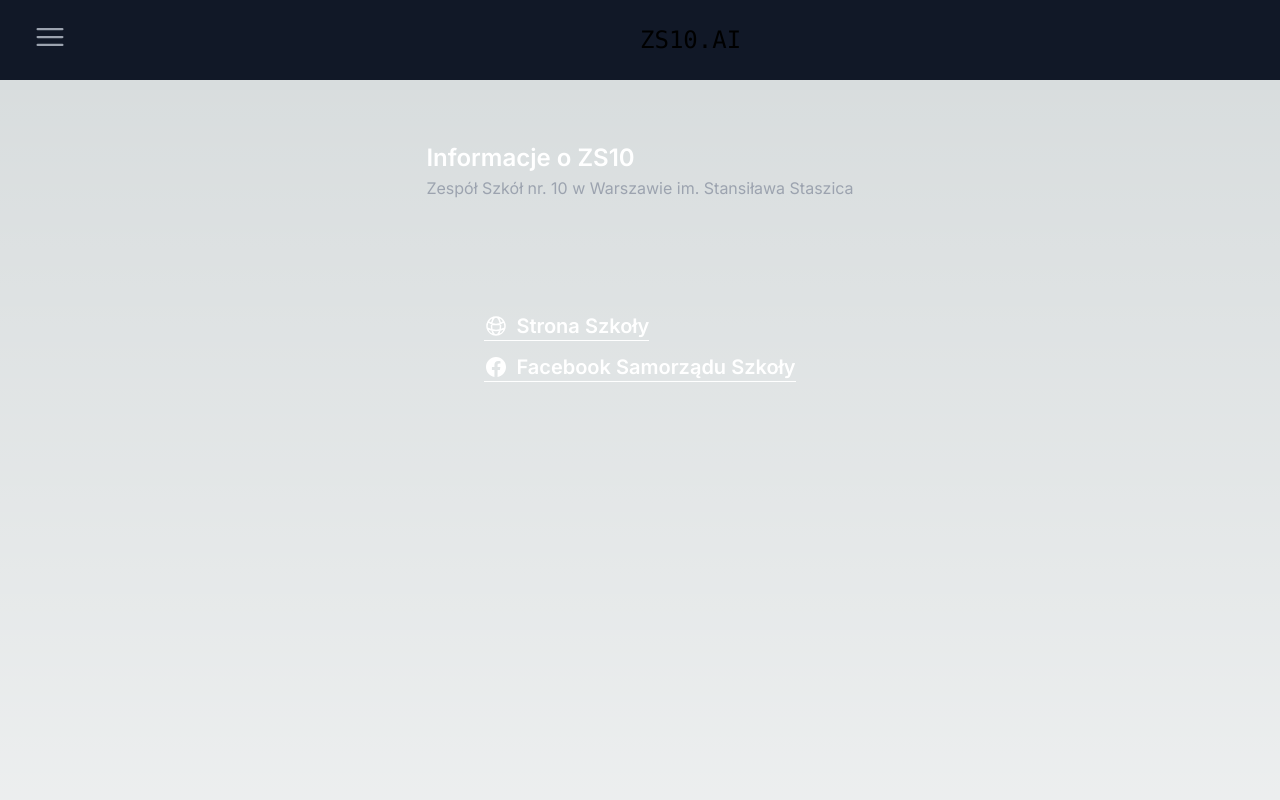
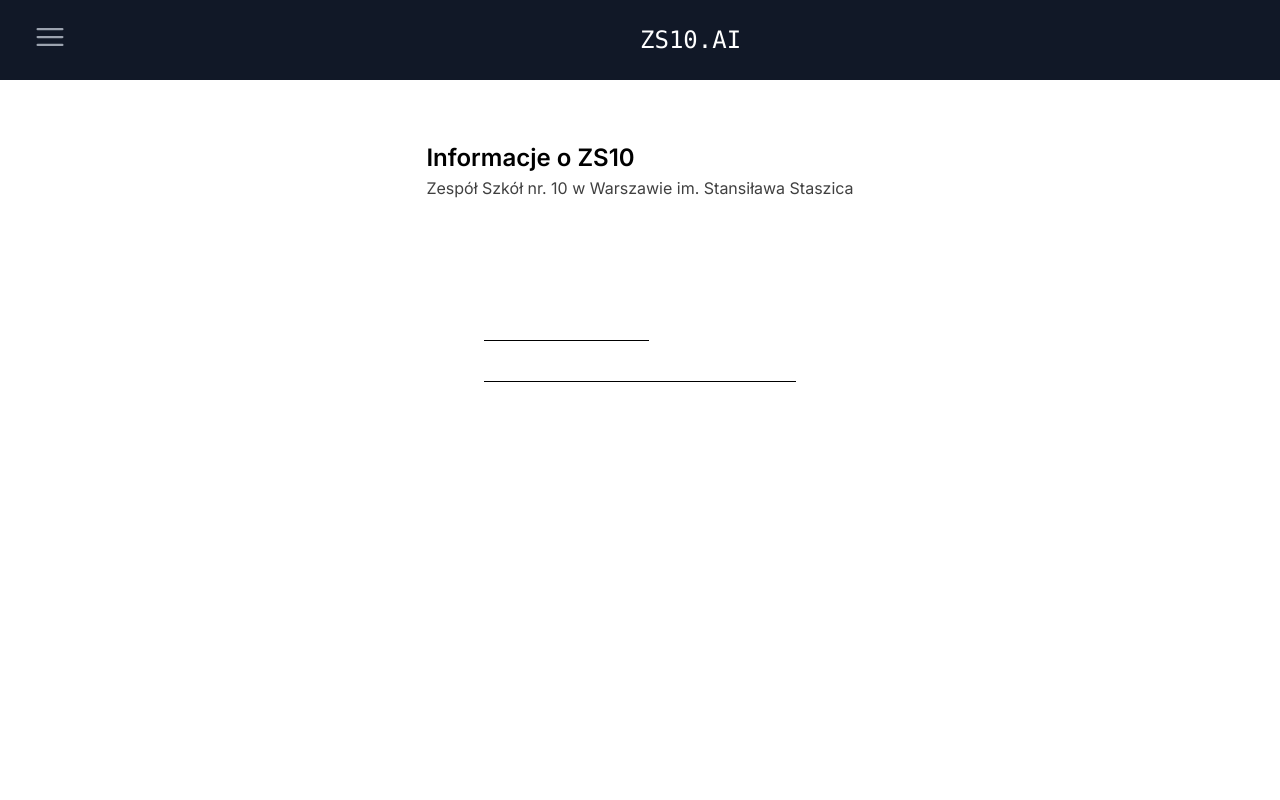
Before and after one commit to Piter-Arab/ZS10.AI, a Next.js app: page /informacje in a window 1280 px wide. Shown: the top 800 px of the page. Built offline with nearby package versions, Linux system fonts and the light colour scheme.

Commit message:
9-darkmode-delete

```diff
--- a/app/globals.css
+++ b/app/globals.css
@@ -1,24 +1,3 @@
 @tailwind base;
 @tailwind components;
 @tailwind utilities;
-
-:root {
-  --foreground-rgb: 0, 0, 0;
-  --background-start-rgb: 214, 219, 220;
-  --background-end-rgb: 255, 255, 255;
-}
-
-@media (prefers-color-scheme: dark) {
-  :root {
-    --foreground-rgb: 255, 255, 255;
-    --background-start-rgb: 30, 30, 30;
-    --background-end-rgb: 30, 30, 30;
-  }
-}
-
-body {
-  color: rgb(var(--foreground-rgb));
-  background: linear-gradient(to bottom,
-      transparent,
-      rgb(var(--background-end-rgb))) rgb(var(--background-start-rgb));
-}
--- a/app/informacje/page.tsx
+++ b/app/informacje/page.tsx
@@ -4,17 +4,17 @@ export default function Page() {
   return (
     <div className="w-3/4 flex flex-col items-center mx-auto mt-16">
       <div>
-        <h4 className="text-2xl font-semibold leading-7 text-white">Informacje o ZS10</h4>
-        <p className="mt-1 text-base max-w-2xl leading-6 text-gray-400">Zespół Szkół nr. 10 w Warszawie im. Stansiława Staszica</p>
+        <h4 className="text-2xl font-semibold leading-7 text-black">Informacje o ZS10</h4>
+        <p className="mt-1 text-base max-w-2xl leading-6 text-neutral-700">Zespół Szkół nr. 10 w Warszawie im. Stansiława Staszica</p>
       </div>
       <div className="flex flex-col justify-start items-start gap-3 mt-28">
-        <Button className="border-b text-xl border-white flex flex-row gap-2 items-center" target="_blank" href="https://zs10.pl">
+        <Button className="border-b text-xl border-black text-neutral-900 flex flex-row gap-2 items-center" target="_blank" href="https://zs10.pl">
           <svg className="size-6" aria-hidden="true" fill="none" strokeWidth={1.5} stroke="currentColor" viewBox="0 0 24 24" xmlns="http://www.w3.org/2000/svg">
             <path d="M12 21a9.004 9.004 0 0 0 8.716-6.747M12 21a9.004 9.004 0 0 1-8.716-6.747M12 21c2.485 0 4.5-4.03 4.5-9S14.485 3 12 3m0 18c-2.485 0-4.5-4.03-4.5-9S9.515 3 12 3m0 0a8.997 8.997 0 0 1 7.843 4.582M12 3a8.997 8.997 0 0 0-7.843 4.582m15.686 0A11.953 11.953 0 0 1 12 10.5c-2.998 0-5.74-1.1-7.843-2.918m15.686 0A8.959 8.959 0 0 1 21 12c0 .778-.099 1.533-.284 2.253m0 0A17.919 17.919 0 0 1 12 16.5c-3.162 0-6.133-.815-8.716-2.247m0 0A9.015 9.015 0 0 1 3 12c0-1.605.42-3.113 1.157-4.418" strokeLinecap="round" strokeLinejoin="round" />
           </svg>
           Strona Szkoły
         </Button>
-        <Button className="border-b text-xl border-white flex flex-row gap-2 items-center" target="_blank" href="https://www.facebook.com/SamorzadZS10">
+        <Button className="border-b text-xl border-black text-neutral-900 flex flex-row gap-2 items-center" target="_blank" href="https://www.facebook.com/SamorzadZS10">
           <svg className='size-6' fill="currentColor" viewBox="0 0 24 24" xmlns="http://www.w3.org/2000/svg">
             <path d="M12 2.03998C6.5 2.03998 2 6.52998 2 12.06C2 17.06 5.66 21.21 10.44 21.96V14.96H7.9V12.06H10.44V9.84998C10.44 7.33998 11.93 5.95998 14.22 5.95998C15.31 5.95998 16.45 6.14998 16.45 6.14998V8.61998H15.19C13.95 8.61998 13.56 9.38998 13.56 10.18V12.06H16.34L15.89 14.96H13.56V21.96C15.9164 21.5878 18.0622 20.3855 19.6099 18.57C21.1576 16.7546 22.0054 14.4456 22 12.06C22 6.52998 17.5 2.03998 12 2.03998Z" />
           </svg>
--- a/components/AuthorTile.tsx
+++ b/components/AuthorTile.tsx
@@ -2,7 +2,7 @@ import { AuthorTileProps } from "@/types/AuthorTileProps";
 
 export default function AuthorTile({ name, imgUrl, redirectUrl }: AuthorTileProps) {
   return (
-    <a href={`${redirectUrl}`} className="flex flex-col justify-center items-center group hover:scale-95 transition-all cursor-pointer">
+    <a href={`${redirectUrl}`} className="flex text-white flex-col justify-center items-center group hover:scale-95 transition-all cursor-pointer">
       <img
         src={`/${imgUrl
           ? imgUrl
--- a/components/layout/Footer.tsx
+++ b/components/layout/Footer.tsx
@@ -14,7 +14,7 @@ export default function Footer() {
         <div className="w-full pb-8 pt-16 sm:pt-24 lg:pt-32">
           <div className="grid grid-cols-1 md:grid-cols-2 lg:grid-cols-3">
             <div className="space-y-8 w-full lg:col-span-2">
-              <Link href='/' className="text-8xl font-mono">ZS10-AI</Link>
+              <Link href='/' className="text-8xl font-mono text-white">ZS10-AI</Link>
               <p className="text-sm leading-6 text-gray-300">
                 Platforma AI dostępna dla każdego.
               </p>
--- a/components/layout/Navbar.tsx
+++ b/components/layout/Navbar.tsx
@@ -25,7 +25,7 @@ export default function Navbar() {
             </svg>
           </Menu.Button>
         </div>
-        <a href='/' className="font-mono text-2xl w-1/2">ZS10.AI</a>
+        <a href='/' className="font-mono text-2xl w-1/2 text-white">ZS10.AI</a>
       </div>
       <Transition
         as={Fragment}
```
